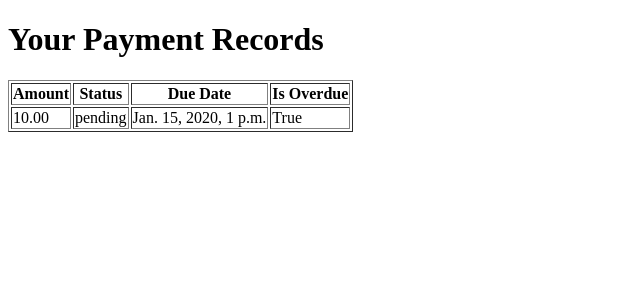
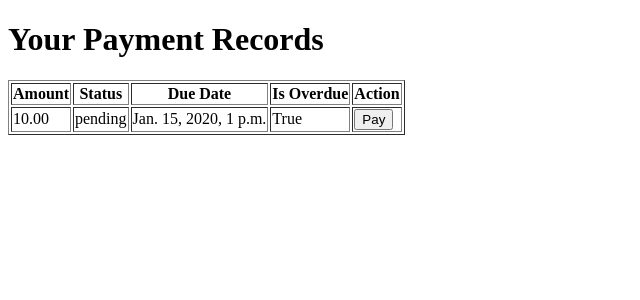
Before and after one commit to Bot-on-Tapwater/hynfratech_assessment, a Django app: page /vm_management/payments/user/ in a window 1280 px wide. Shown: the top 300 px of the page, without its empty margins (0-640 px from the left). Run offline with Django 3.2, Linux system fonts and the light colour scheme; a user stored in the database is signed in; tables that the repository leaves empty hold one stand-in row (values such as "Sample post").

Commit message:
chore: Add payment button in user invoices

```diff
--- a/vm_management/templates/vm_management/user_payments.html
+++ b/vm_management/templates/vm_management/user_payments.html
@@ -13,6 +13,7 @@
         <th>Status</th>
         <th>Due Date</th>
         <th>Is Overdue</th>
+        <th>Action</th>
       </tr>
       {% for payment in user_payments %}
       <tr>
@@ -20,6 +21,17 @@
         <td>{{ payment.status }}</td>
         <td>{{ payment.due_date }}</td>
         <td>{{ payment.is_overdue }}</td>
+        <td>
+          {% if payment.status == "pending" %}
+          <form
+            method="POST"
+            action="{% url 'mark_payments_completed' payment.id %}"
+          >
+            {% csrf_token %}
+            <button type="submit">Pay</button>
+          </form>
+          {% else %} Completed {% endif %}
+        </td>
       </tr>
       {% endfor %}
     </table>
```
